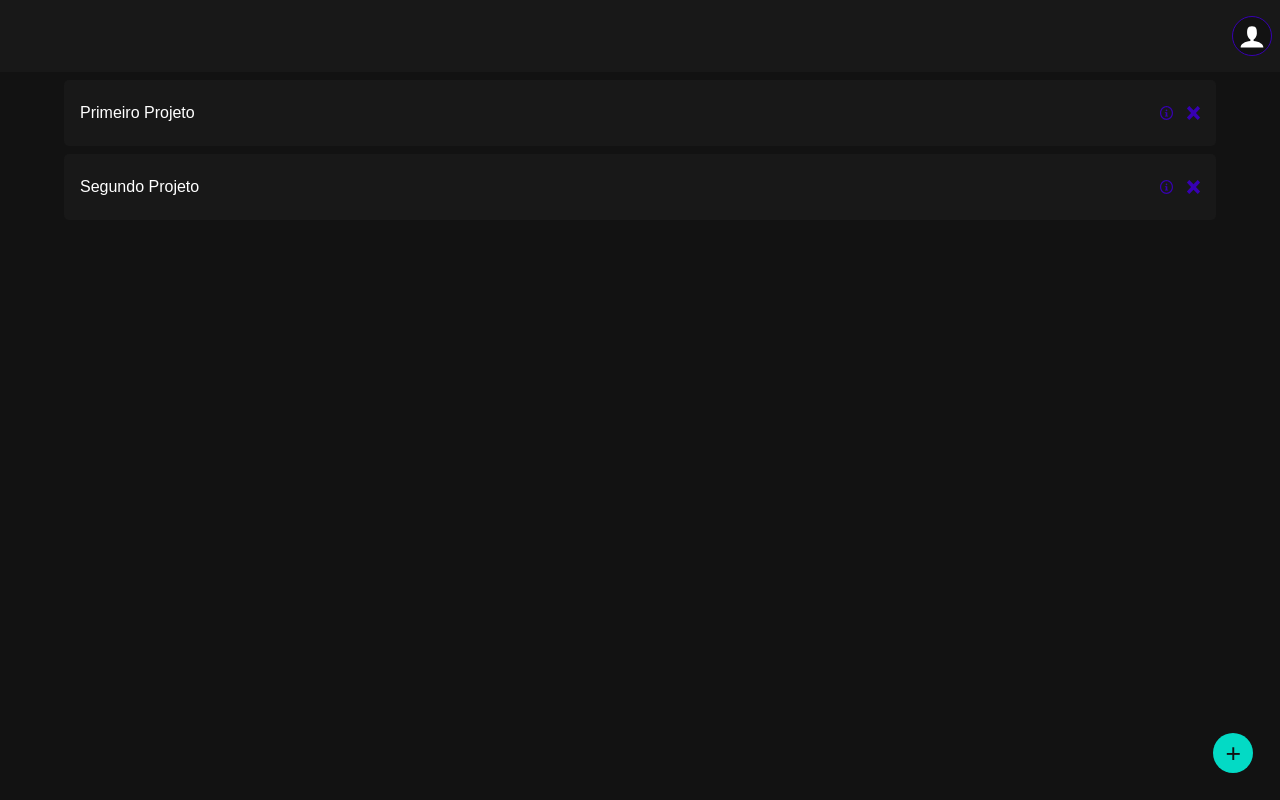
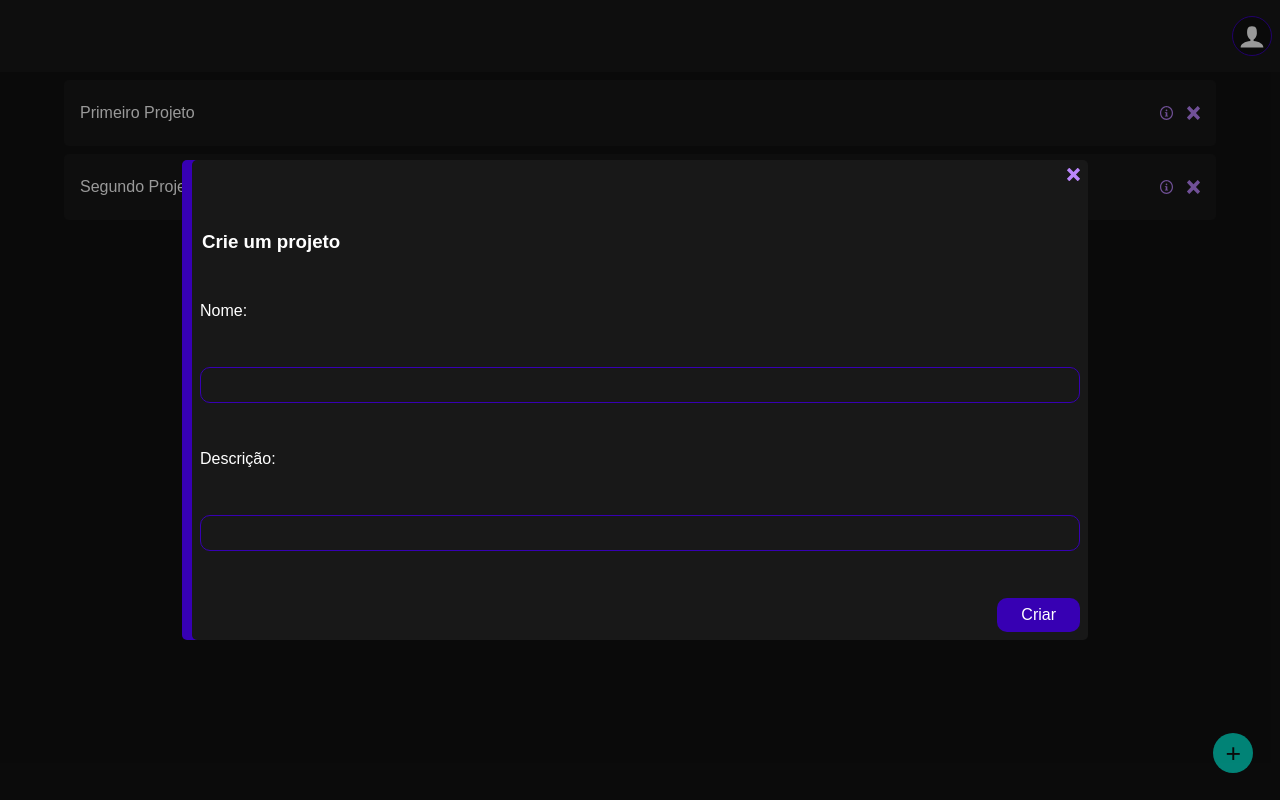
Before and after one commit to RuizHenrique01/Study_Manager-web, a React (Create React App) app: page /home in a window 1280 px wide. Both pictures are taken after a click on the button 1233 px from the left and 753 px from the top of the page. Built offline with nearby package versions, Linux system fonts and the light colour scheme.

Commit message:
Finalizando a página de projetos e adicionando tela de criação de projetos

```diff
--- a/src/components/Box/index.css
+++ b/src/components/Box/index.css
@@ -0,0 +1,33 @@
+.box-content{
+    width: 100%;
+    height: 100%;
+    background-color: rgba(0, 0, 0, .4);
+    display: flex;
+    position: absolute;
+    box-sizing: border-box;
+    top:0;
+    z-index: 3;
+    justify-content: center;
+    align-items: center;
+}
+
+.box-form{
+    width: 100%;
+    min-height: 100vh;
+    border-radius: 5px;
+    background-color: var(--surface-color);
+    box-shadow: -10px 0px var(--primary-color);
+    box-sizing: border-box;
+    display: flex;
+    flex-direction: column;
+    padding: .5em;
+    align-items: center;
+}
+
+@media screen and (min-width: 31.25em) {
+    .box-form{
+        width: 70%;
+        min-height: 60vh;
+        justify-content: space-between;
+    }
+}
--- a/src/components/Box/index.jsx
+++ b/src/components/Box/index.jsx
@@ -1,12 +1,14 @@
 import React from 'react';
 import './index.css'
 
-const Box = () => {
+const Box = ({handleClick, children}) => {
     return (
-        <div className="box-content">
+        <div className="box-content" onClick={() => handleClick()}>
             <form className="box-form">
-
+                {children}
             </form>
         </div>
     )
 }
+
+export default Box;
--- a/src/components/Button_Add/index.jsx
+++ b/src/components/Button_Add/index.jsx
@@ -1,9 +1,9 @@
 import React from 'react';
 import './index.css'
 
-const ButtonAdd = () => {
+const ButtonAdd = ({handleClick}) => {
      return (
-        <button className="button-add"/>
+        <button className="button-add" onClick={() => handleClick()}/>
      );
 }
 
--- a/src/components/Project/index.jsx
+++ b/src/components/Project/index.jsx
@@ -9,11 +9,11 @@ const Project = ({title}) => {
             <p className="project-title">{title}</p>
 
             <button className="project-button">
-                <img className="project-icon" src={infoImage} alt="Inco de informações"/>
+                <img className="project-icon" src={infoImage} alt="Icone de informações"/>
             </button>
 
             <button className="project-button">
-                <img className="project-icon" src={crossImage} alt="Inco de informações"/>
+                <img className="project-icon" src={crossImage} alt="Icone de informações"/>
             </button>
         </div>
     );
--- a/src/index.css
+++ b/src/index.css
@@ -2,6 +2,7 @@
   --background-color: #121212;
   --surface-color: #181818;
   --primary-color: #3700B3;
+  --primary-variant-color: #BB86FC;
   --secondary-color: #03DAC5;
 }
 
--- /dev/null
+++ b/src/pages/Home/Projects/AddProject/index.css
@@ -0,0 +1,27 @@
+.box-close-button{
+    width: 1em;
+    height: 1em;
+    padding: 0;
+    border: none;
+    background-color: transparent;
+    align-self: flex-end;
+}
+
+.box-icon-button{
+    width: 100%;
+    height: 100%;
+}
+
+.add-project-title{
+    align-self: flex-start;
+    color: white;
+}
+
+.add-project-label{
+    align-self: flex-start;
+    color: white;
+}
+
+.add-project-button{
+    align-self: flex-end;
+}
--- /dev/null
+++ b/src/pages/Home/Projects/AddProject/index.jsx
@@ -0,0 +1,36 @@
+import React from 'react';
+
+import crossImage from '~/assets/cross.svg';
+import Box from '~/components/Box';
+import Input from '~/components/Input';
+import Button from '~/components/Button';
+import './index.css'
+
+const AddProject = ({handleClickClose}) => {
+    return (
+        <Box handleClick={handleClickClose}>
+            <button className="box-close-button" onClick={() => handleClickClose()}>
+                <img className="box-icon-button" src={crossImage} alt="Icone de informações" />
+            </button>
+
+            <legend className="add-project-title">
+                <h3>Crie um projeto</h3>
+            </legend>
+
+            <label className="add-project-label">Nome:</label>
+            <Input />
+
+            <label className="add-project-label">Descrição:</label>
+            <Input />
+
+            <div className="add-project-button">
+                <Button>
+                    Criar
+                </Button>
+            </div>
+
+        </Box>
+    );
+}
+
+export default AddProject;
--- a/src/pages/Home/Projects/index.css
+++ b/src/pages/Home/Projects/index.css
@@ -2,4 +2,5 @@
     width: 90%;
     height: auto;
     margin: auto;
+    box-sizing: border-box;
 }
--- a/src/pages/Home/Projects/index.jsx
+++ b/src/pages/Home/Projects/index.jsx
@@ -1,15 +1,26 @@
-import React from 'react';
+import React, { useState } from 'react';
 import Project from '~/components/Project';
 import ButtonAdd from '~/components/Button_Add';
+import AddProject from './AddProject';
 import './index.css'
 
 const Projects = () => {
+    const [isBoxOpen, setIsBoxOpen] = useState(false);
+
+    const handleOpenBox = () =>{
+        setIsBoxOpen(!isBoxOpen);
+        console.log(isBoxOpen);
+    }
+
     return (
+        <>
         <main className="projects-main">
             <Project title="Primeiro Projeto"/>
             <Project title="Segundo Projeto"/>
-            <ButtonAdd />
+            <ButtonAdd handleClick={handleOpenBox}/>
         </main>
+            {isBoxOpen ? <AddProject handleClickClose={handleOpenBox} /> : null}
+        </>
     );
 };
 
```
Also changed, not shown: src/assets/cross.svg, src/assets/info.svg.
